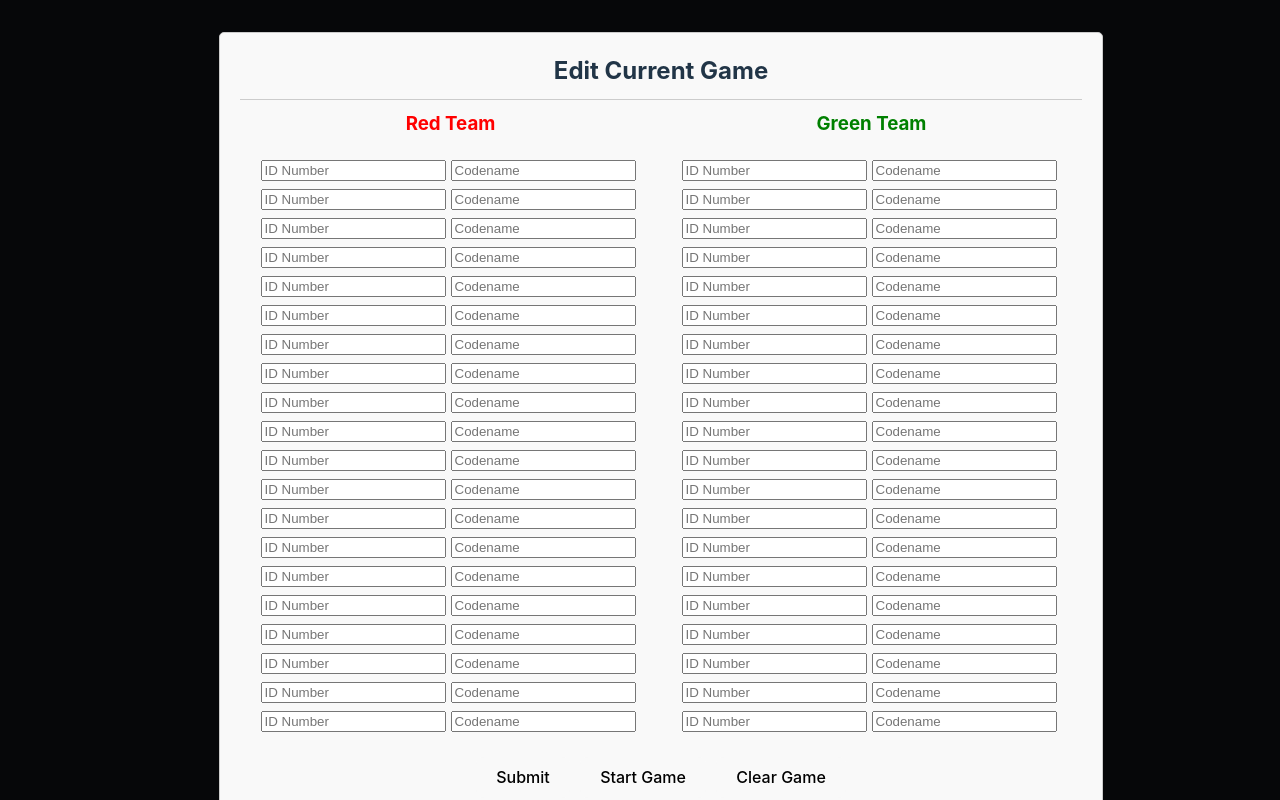
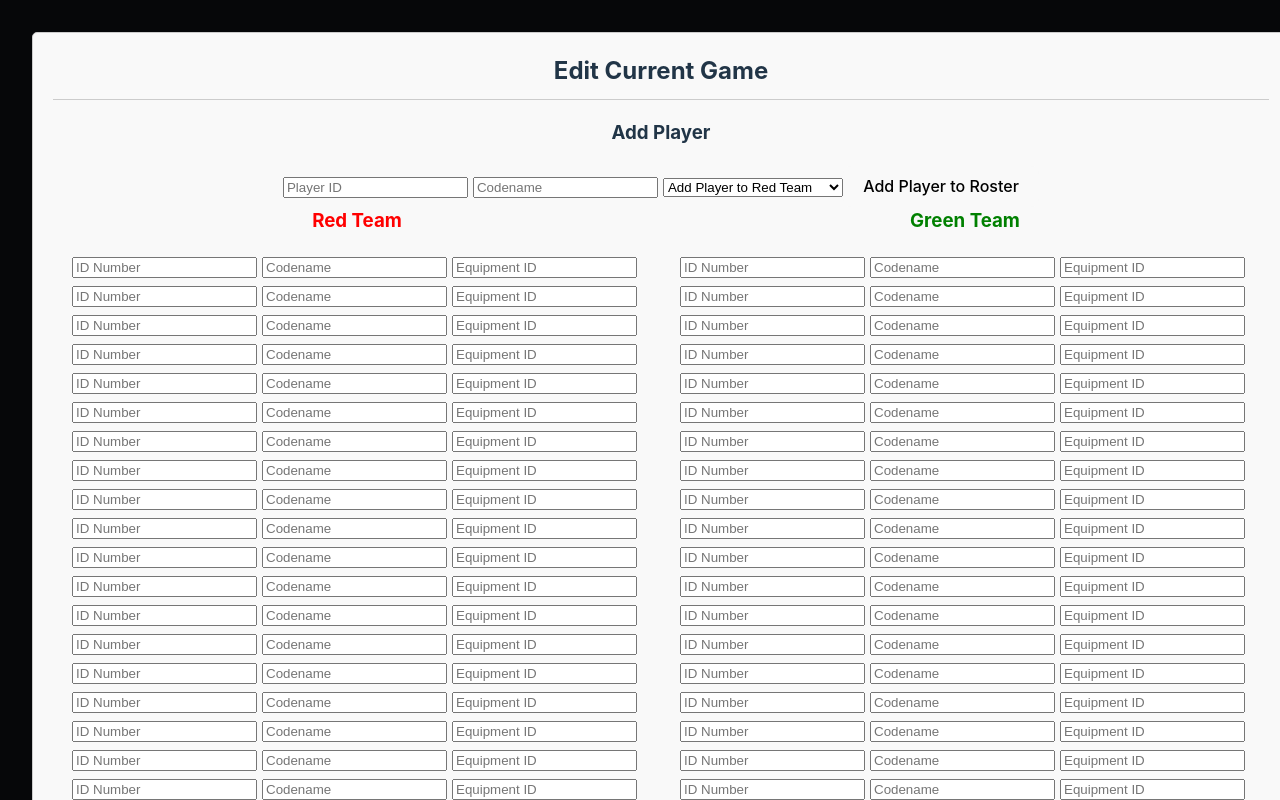
Before and after one commit to QuantumRangers-SE-Team-10/lasertech-frontend, a React (Vite) app: page /onboarding in a window 1280 px wide. Shown: the top 800 px of the page. Built offline with nearby package versions, Linux system fonts and the light colour scheme.

Commit message:
Changed the format of the page to add a new sectio n to add a new player to the roster and then dis play the updated roster. Now the player will need to add an equipment ID to the roster area once validation for player input is complete.

```diff
--- a/pages/onboarding.jsx
+++ b/pages/onboarding.jsx
@@ -4,42 +4,115 @@ import { addPlayer } from '../api/player';
 import '/src/css/onboarding.css';
 
 const Onboarding = () => {
-  const [redTeamPlayers, setRedTeamPlayers] = useState(Array.from(Array(20).keys()).map(() => ({ codename: '', idNumber: '' })));
-  const [greenTeamPlayers, setGreenTeamPlayers] = useState(Array.from(Array(20).keys()).map(() => ({ codename: '', idNumber: '' })));
+  const [playerID,setPlayerID] = useState('');
+  const [redTeamPlayers, setRedTeamPlayers] = useState(Array.from(Array(20).keys()).map(() => ({ codename: '', playerID: '', equipmentId: '' })));
+  const [greenTeamPlayers, setGreenTeamPlayers] = useState(Array.from(Array(20).keys()).map(() => ({ codename: '', playerID: '', equipmentId: '' })));
+  const [selectedTeam, setSelectedTeam] = useState('Red');
+  const [codename, setCodename] = useState('');
+  const [redteamindex, setRedTeamIndex] = useState(0);
+  const [greenteamindex, setGreenTeamIndex] = useState(0);
+  const [equipmentId, setEquipmentId] = useState('');
 
-  const handleRedTeamChange = (index, field, value) => {
-    const updatedRedTeamPlayers = [...redTeamPlayers];
-    if(field === 'idNumber' && value !== '' && !/^\d*$/.test(value)) {
-      console.log("Invalid ID Number");
+
+
+
+  const setEquipmentID = (index, value, team) => {
+
+    if (!value || !/^\d+$/.test(value)) {
+      console.log("Invalid equipment ID");
+      setEquipmentId('');
       return;
     }
-    updatedRedTeamPlayers[index][field] = value;
-    setRedTeamPlayers(updatedRedTeamPlayers);
-  };
 
-  const handleGreenTeamChange = (index, field, value) => {
-    const updatedGreenTeamPlayers = [...greenTeamPlayers];
-    if(field === 'idNumber' && value !== '' && !/^\d*$/.test(value)) {
-      console.log("Invalid ID Number");
-      return;
+
+    const updatedPlayers = team === 'Red' ? [...redTeamPlayers] : [...greenTeamPlayers];
+
+
+    updatedPlayers[index] = {
+      ...updatedPlayers[index],
+      equipmentId: value
+    };
+
+
+    if (team === 'Red') {
+      setRedTeamPlayers(updatedPlayers);
+    } else if (team === 'Green'){
+      setGreenTeamPlayers(updatedPlayers);
     }
-    updatedGreenTeamPlayers[index][field] = value;
-    setGreenTeamPlayers(updatedGreenTeamPlayers);
+
+    setEquipmentId('');
   };
 
   const handleClearGame = () => {
-    setRedTeamPlayers(Array.from(Array(20).keys()).map(() => ({ codename: '', idNumber: '' })));
-    setGreenTeamPlayers(Array.from(Array(20).keys()).map(() => ({ codename: '', idNumber: '' })));
+    setRedTeamPlayers(Array.from(Array(20).keys()).map(() => ({ codename: '', playerID: '', equipmentId: ''})));
+    setGreenTeamPlayers(Array.from(Array(20).keys()).map(() => ({ codename: '', playerID: '', equipmentId: ''})));
+    setRedTeamIndex(0);
+    setGreenTeamIndex(0);
+
+  };
+
+
+  const handleSubmitPlayer = async() => {
+    if (!playerID || !codename) {
+      console.log("Invalid player");
+      return;
+    }
+    const newPlayer = { playerID, codename };
+    if (selectedTeam === 'Red') {
+      if (redteamindex !== -1) {
+        const updatedRedTeamPlayers = [...redTeamPlayers];
+        updatedRedTeamPlayers[redteamindex] = newPlayer; // Update existing player
+        setRedTeamPlayers(updatedRedTeamPlayers);
+        setRedTeamIndex(redteamindex+1);
+      } else {
+        console.log("Player not found in the Red Team");
+      }
+    } else if (selectedTeam === 'Green') {
+      if (greenteamindex !== -1) {
+        const updatedGreenTeamPlayers = [...greenTeamPlayers];
+        updatedGreenTeamPlayers[greenteamindex] = newPlayer; // Update existing player
+        setGreenTeamPlayers(updatedGreenTeamPlayers);
+        setGreenTeamIndex(greenteamindex+1);
+      } else {
+        console.log("Player not found in the Green Team");
+      }
+    }
+
+    // Clear input fields after submission
+    setPlayerID('');
+    setCodename('');
+  };
+
+  const getCodename = async (playerID) => {
+    const response = await fetch(`/api/player/${playerID}`);
+    const data = await response.json();
+    return data.codename;
+  };
+
+  const updateCodeName = async (playerID) => {
+    if (!playerID) {
+      return;
+    }
+    try {
+      const existingCodename = await getCodename(playerID);
+      if (existingCodename) {
+        setCodename(existingCodename);
+      }
+    }catch (error) {
+      console.log("Error fetching codename: ", error);
+    }
   }
+
+
 
   const handleSubmit = async () => {
     const players = [...redTeamPlayers, ...greenTeamPlayers];
 
     const filteredPlayers = players
-      .filter((player) => player.idNumber !== '' && player.codename !== '');
+      .filter((player) => player.playerID !== '' && player.codename !== '');
 
     filteredPlayers.forEach(async (player) => {
-      await addPlayer(player.idNumber, player.codename);
+      await addPlayer(player.playerID, player.codename);
     });
 
     console.log(filteredPlayers);
@@ -51,6 +124,30 @@ const Onboarding = () => {
         <h2>Edit Current Game</h2>
       </div>
       <div className="window-content">
+        <div>
+          <h3> Add Player</h3>
+          <input
+          type = "text"
+          value = {playerID}
+          onChange={(e) => {
+          setPlayerID(e.target.value);
+          updateCodeName(e.target.value);
+          } }
+          placeholder="Player ID"
+          />
+          <input
+          type = "text"
+          value = {codename}
+          onChange={(e) => setCodename(e.target.value)}
+          placeholder="Codename"
+          />
+
+          <select value={selectedTeam} onChange={(e) => setSelectedTeam(e.target.value)}>
+            <option value="Red">Add Player to Red Team</option>
+            <option value="Green">Add Player to Green Team</option>
+          </select>
+          <button onClick={handleSubmitPlayer}>Add Player to Roster</button>
+        </div>
         <div className="columns">
           <div className="column">
             <h3 style={{ color: 'red' }}>Red Team</h3>
@@ -58,16 +155,23 @@ const Onboarding = () => {
               <div key={index}>
                 <input
                   type="number"
-                  value={player.idNumber}
-                  onChange={(e) => handleRedTeamChange(index, 'idNumber', e.target.value)}
+                  value={player.playerID}
+                  readOnly
+                  //onChange={(e) => handleRedTeamChange(index, 'playerID', e.target.value)}
                   placeholder="ID Number"
-
                 />
                 <input
                   type="text"
                   value={player.codename}
-                  onChange={(e) => handleRedTeamChange(index, 'codename', e.target.value)}
+                  readOnly
+                 // onChange={(e) => handleRedTeamChange(index, 'codename', e.target.value)}
                   placeholder="Codename"
+                />
+                <input
+                type="text"
+                value={player.equipmentId}
+                onChange={(e) => setEquipmentID(index, e.target.value, 'Red')}
+                placeholder="Equipment ID"
                 />
               </div>
             ))}
@@ -78,15 +182,37 @@ const Onboarding = () => {
               <div key={index}>
                 <input
                   type="number"
-                  value={player.idNumber}
-                  onChange={(e) => handleGreenTeamChange(index, 'idNumber', e.target.value)}
+                  value={player.playerID}
+                  readOnly
+                  //onChange={(e) => handleGreenTeamChange(index, 'playerID', e.target.value)}
                   placeholder="ID Number"
                 />
                 <input
                   type="text"
                   value={player.codename}
-                  onChange={(e) => handleGreenTeamChange(index, 'codename', e.target.value)}
+                  readOnly
+                  //onChange={(e) => handleGreenTeamChange(index, 'codename', e.target.value)}
                   placeholder="Codename"
+                />
+                <input
+                 type="text"
+                 value={player.equipmentId}
+                 onChange={(e) => {
+                  const newValue = e.target.value;
+                  const equipmentIdValue = parseInt(newValue);
+                  if (isNaN(equipmentIdValue)) {
+                  setEquipmentId(newValue);
+                  return;
+                  }
+                  setEquipmentId(newValue);
+                  setTimeout(() => {
+                  if (selectedTeam === 'Green' && equipmentIdValue % 2 !== 0) {
+                    console.log(`Invalid Equipment ID for Green Team`);
+                    setEquipmentId('');
+                    }
+                  }, 1000);
+                  }}
+                 placeholder="Equipment ID"
                 />
               </div>
             ))}
```
